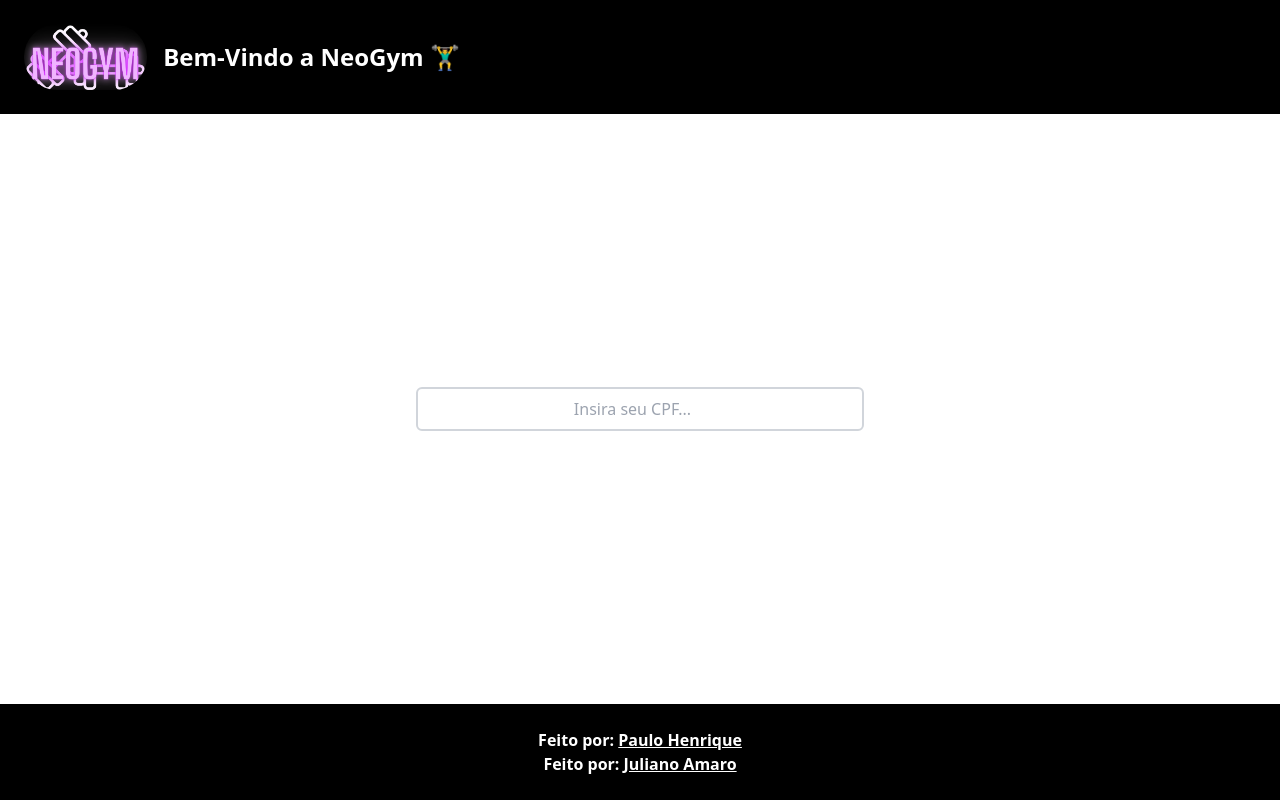
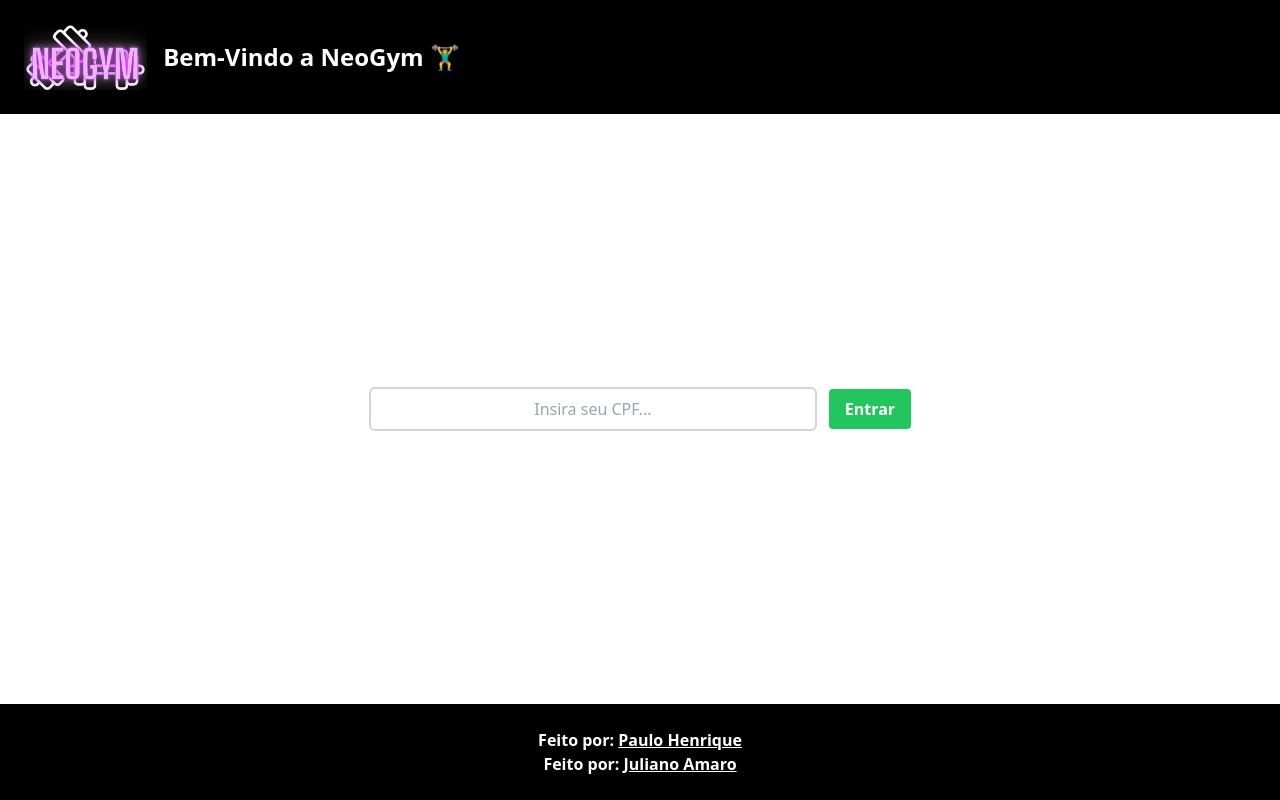
Before and after one commit to paulo-henrique-santos/Projeto-Academia, a plain HTML site: page index.html in a window 1280 px wide. Drawn offline with nearby package versions, Linux system fonts and the light colour scheme.

Commit message:
Segundo Commit

```diff
--- a/index.html
+++ b/index.html
@@ -5,23 +5,23 @@
   <meta name="viewport" content="width=device-width, initial-scale=1.0">
   <title>🤖 NeoGym 🏋️‍♂️</title>
   <script src="https://cdn.tailwindcss.com"></script>
-  <link rel="stylesheet" href="style.css">
 </head>
 <body class="bg-white h-screen flex flex-col">
 
   <header class="bg-black text-white p-6 flex items-center">
-    <img src="neogym.png" alt="Logo" style="height: 100%; width: 10%;" class="rounded-full mr-4">
+    <img src="neogym.png" alt="Logo" style="height: 100%; width: 10%;" class="mr-4">
     <h1 class="text-2xl font-bold">Bem-Vindo a NeoGym 🏋️‍♂️</h1>
   </header>
 
   <main class="flex-grow flex items-center justify-center p-6">
-    <input id="cpf" type="number" class="border-2 border-gray-300 rounded-md w-full max-w-md py-2 px-3 text-center" min="0" max="99999999999" placeholder="Insira seu CPF..." maxlength="11">
+    <input id="cpf" type="text" class="border-2 border-gray-300 rounded-md w-full max-w-md py-2 px-3 text-center" maxlenght="11" placeholder="Insira seu CPF..." maxlength="11">
+    <button type="submit" class="bg-green-500 hover:bg-green-600 text-white font-bold py-2 px-4 ms-3 rounded" onclick="buscarCpf()">Entrar</button>
   </main>
 
   <footer class="bg-black text-white p-6 text-center">
-    <p class="font-bold">Feito por: <a href="https://github.com/paulo-henrique-santos" class="underline">Paulo Henrique</a></p>
-    <p class="font-bold">Feito por: <a href="https://github.com/juliano-amaro" class="underline">Juliano Amaro</a></p>
+    <p class="font-bold">Feito por: <a href="https://github.com/paulo-henrique-santos" class="underline" target="_blank">Paulo Henrique</a></p>
+    <p class="font-bold">Feito por: <a href="https://github.com/juliano-amaro" class="underline" target="_blank">Juliano Amaro</a></p>
   </footer>
-
+<script src="script.js"></script>
 </body>
 </html>
--- a/script.js
+++ b/script.js
@@ -1,17 +1,40 @@
 const baseUrl = "https://neo-gym-backend.vercel.app/academia"
 
 let cpfDoAluno = document.getElementById('cpf')
+async function buscarCpf() {
+    const cpf = cpfDoAluno.value
 
-async function pegarCpf() {
-    try {
-        const cpf = await fetch(baseUrl)
+    const cpfBusca = {
+        cpf: cpf
+    }
+    if (!cpf){
+        alert("Por favor, insira um CPF! 🙏")
+        return
+    }
+    try{
 
-        const cpfJson = await cpf.json()
-        cpfDoAluno = cpfJson.cpfDoAluno
-    }
-    catch (error){
-        console.log('Erro ao chamar a API:'+error)
+        const respostaHttp = await fetch(`${baseUrl}/consulta`, {
+            method: 'POST',
+            headers: {
+                'Content-Type': 'application/json',
+            },
+            body: JSON.stringify(cpfBusca)
+        })
+        const cpfJson = await respostaHttp.json()
+
+        let cpfAluno = cpfJson.status
+        console.log(cpfAluno)
+
+        let resposta = ''
+        if (cpfAluno == 'true') {
+            resposta = "Liberado"
+        }
+        else {
+            resposta = "Bloqueado"
+        }
+
+        console.log(resposta)
+    } catch(erro) {
+        alert(`ERRO! Erro ao buscar o aluno ${erro.message}`)
     }
 }
-
-pegarCpf()
```
